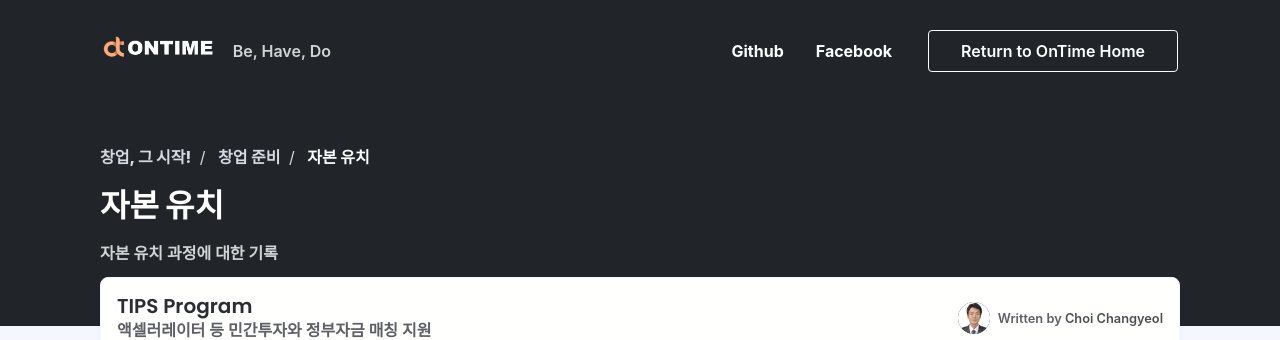
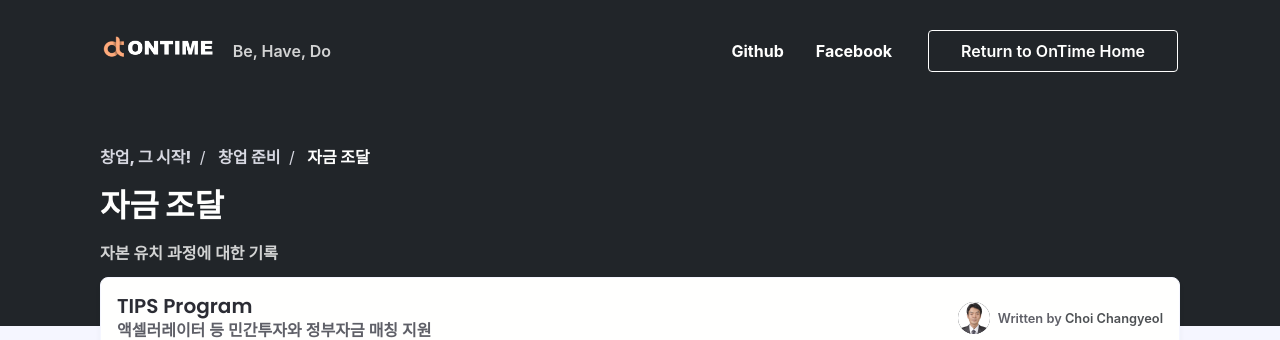
Before and after one commit to ontime-git/ontime-git.github.io, a Jekyll site: the page built from funding.html, in a window 1280 px wide. Shown: the top 340 px of the page. Built offline with Jekyll 4.4.1, drawn with Linux system fonts in a browser that asks for light colours; nearby versions of some CDN libraries; some web fonts are replaced; comment, search, counter and statistics services are not loaded.

Commit message:
Update subcategory_list.yml

```diff
--- a/_data/subcategory_list.yml
+++ b/_data/subcategory_list.yml
@@ -6,7 +6,7 @@ registration:
   parent-category-name: 창업 준비
   description: 법인 설립 준비 과정에 대한 기록
 funding:
-  name: 자본 유치
+  name: 자금 조달
   parent-category: setup
   parent-category-name: 창업 준비
   description: 자본 유치 과정에 대한 기록
```
